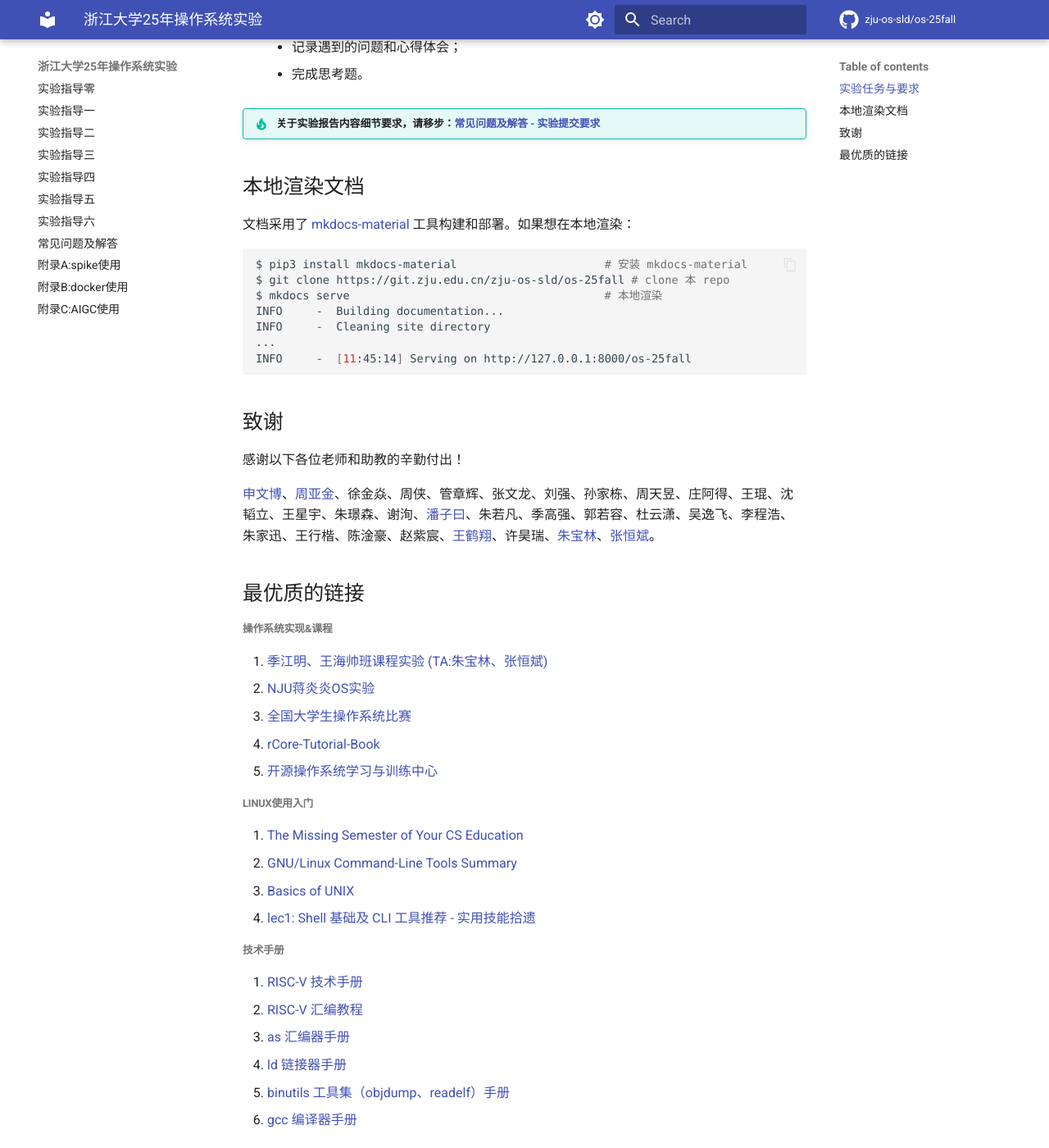
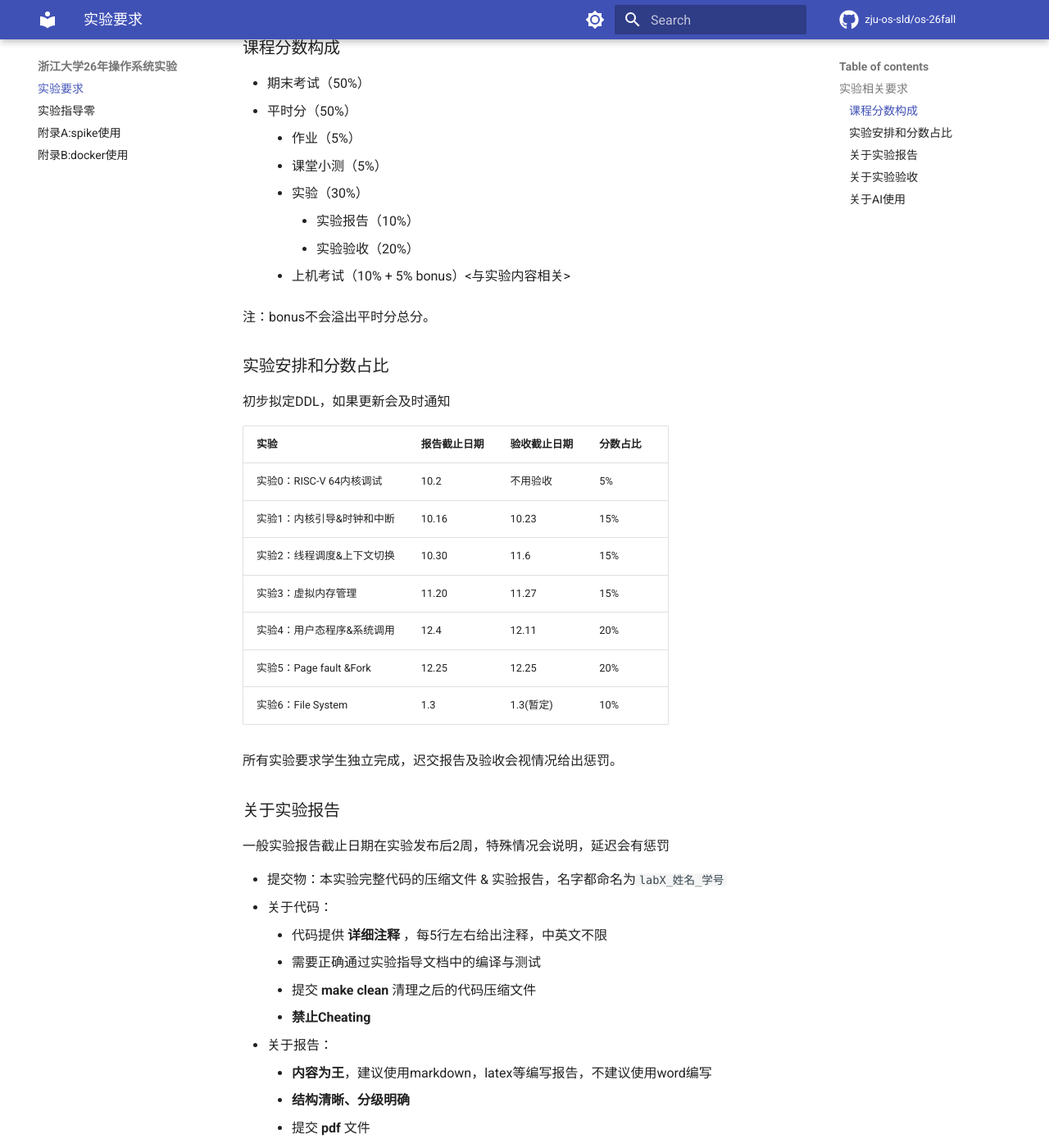
Before and after one commit to JY-GIEGIEGIE/OS-lab, an MkDocs documentation site: the page built from docs/index.md, in a window 1280 px wide and 1400 px high, scrolled down 378 px. Shown: the whole window at 82% size. Built offline with MkDocs 1.6.1 and Material for MkDocs 9.7.7, drawn with Linux system fonts in a browser that asks for light colours; some web fonts are replaced; some of the changed text lies outside the part shown.

Commit message:
feat: add index

````diff
--- a/docs/faq.md
+++ b/docs/faq.md
@@ -16,35 +16,6 @@
 
 !!! warning "禁止直接 fork 本课程的 github 仓库"
     本课程要求同学们严格遵循诚信守则，禁止同学之间互相抄袭实验代码。如需建立私人 github 仓库，请将本课程仓库 clone 到本地之后，上传到自己的 private repo。禁止直接 fork 本课程的 github 仓库或直接将本课程实验相关内容上传到任何 public repo。
-
-## 实验提交要求
-
-简而言之，学在浙大上需要出现 OS-323xxx-张三-LabX为名字的pdf、txt、zip文件。
-
-从lab1开始，实验提交时需要make clean后的代码压缩包和实验报告的两个文件；其中实验报告要求上传 **pdf文件** 和包含文字内容的 **txt文件** ， pdf 需要包含以下内容：
-
-<!-- - 实验内容及简要原理介绍 -->
-- 实验具体过程与代码实现
-- 实验结果与分析
-- 实验中遇到的问题及解决方法
-- 思考题与心得体会
-- 对实验指导的建议（可选）
-
-建议使用markdown、LaTeX(overleaf)编写报告，不建议使用word编写，更不能提交word文件
-
-!!! tip
-    - 在代码实现部分重点展示设计思路和核心部分代码即可，不需要大段粘贴代码和大片截图，可以将输出以文本形式保存并附在实验报告中提交
-        - 如要展示代码，需以非纯文本的形式展示（需要使用代码块）
-    - 思考题占有一定的分值，需要认真回答
-    - 请保持实验报告清晰、简洁
-    - 实验报告会被人类接收，建议在提交前手动检查，保证可阅读性
-
-提交的实验代码包有如下要求：
-
-- 能在解压后的文件夹下使用make run命令，生成vmlinux并启动qemu产生输出
-- 在压缩前记得清理中间文件，需要使用跨平台支持较好的zip做压缩处理
-
-按照上面的要求提交三个实验文件，保护一下卑微助教🙏~~不这么做容易导致改报告的TA对着一排100MB+的rar文件发愁~~
 
 ## 为什么我把 Linux 源码放在共享文件夹或 wsl2 的 `/mnt` 下编译不出来？
 
--- a/docs/index.md
+++ b/docs/index.md
@@ -1,78 +1,98 @@
-# 浙江大学25年操作系统实验
+# 前言
 
-本[仓库](https://git.zju.edu.cn/zju-os-sld/os-25fall)是浙江大学25年秋**操作系统**课程的教学仓库，包含所有实验文档和公开代码。实验文档已经部署在了[zju-git pages](https://zju-os-sld.pages.zjusct.io/os-25fall)上，方便大家阅读。
+本文档适用于李环、柳晴老师授课的班级，助教为任飞扬、徐浩然、卢梓玥。
 
-<!-- ```bash
-├── README.md
-├── docs/       # 实验文档
-├── mkdocs.yml
-└── src/        # 公开代码
-``` -->
+实验详细指导文档：https://zju-os-sld.pages.zjusct.io/os-26fall
+
+实验代码仓库：https://git.zju.edu.cn/zju-os-sld/os-26fall
+
+注：实验遵循本班教学要求来，不需要按照实验详细指导-常见问题及答疑-实验提交要求
+
+## 实验相关要求
+
+### 课程分数构成
+
+- 期末考试（50%）
+- 平时分（50%）
+    - 作业（5%）
+    - 课堂小测（5%）
+    - 实验（30%）
+        - 实验报告（10%）
+        - 实验验收（20%）
+    - 上机考试（10% + 5% bonus）<与实验内容相关>
+
+注：bonus不会溢出平时分总分。
+
+### 实验安排和分数占比
+
+初步拟定DDL，如果更新会及时通知
+
+| **实验**                        | **报告截止日期** | **验收截止日期** | **分数占比**                 |
+| --------------------------- | ------------ | ------------ | ------------------------ |
+| 实验0：RISC-V 64内核调试    |    10.2          |    不用验收    | 5%                       |
+| 实验1：内核引导&时钟和中断  |   10.16           |    10.23          | 15%                      |
+| 实验2：线程调度&上下文切换  |   10.30           |   11.6           | 15%                      |
+| 实验3：虚拟内存管理         |   11.20           |   11.27            | 15%                      |
+| 实验4：用户态程序&系统调用           |     12.4      |     12.11         | 20%                      |
+| 实验5：Page fault &Fork     |     12.25         |      12.25       | 20%                      |
+| 实验6：File System |    1.3          |    1.3(暂定)          | 10% |
+
+所有实验要求学生独立完成，迟交报告及验收会视情况给出惩罚。
+
+### 关于实验报告
+
+一般实验报告截止日期在实验发布后2周，特殊情况会说明，延迟会有惩罚
+
+- 提交物：本实验完整代码的压缩文件 & 实验报告，名字都命名为`labX_姓名_学号`
+- 关于代码：
+    - 代码提供 **详细注释** ，每5行左右给出注释，中英文不限
+    - 需要正确通过实验指导文档中的编译与测试
+    - 提交 **make clean** 清理之后的代码压缩文件
+    - **禁止Cheating**
+- 关于报告：
+    - **内容为王**，建议使用markdown，latex等编写报告，不建议使用word编写
+    - **结构清晰、分级明确**
+    - 提交 **pdf** 文件
+    - 不要遗漏讨论与心得以及思考题，这部分很重要
+
+- 报告具体内容要求包括：
+    - 实验具体过程与相应代码实现
+    - 实验结果与简要说明
+    - 讨论与心得（实验中遇到的问题以及解决方法、心得体悟）
+    - 思考题
+    - AI使用情况（明确指出使用了什么工具，如何使用）
+
+!!! tip
+    - 在实验具体过程与代码实现中展示 **实现步骤/思路** 和 **核心代码** 即可，不需要大段复制实验指导书的内容，也不需要大段粘贴代码和大片截图，过程讲清楚即可
+        - 如要展示代码，需以非纯文本的形式展示（需要使用代码块）
+
+> 注：实验0不需要进行代码的提交，只需要提交报告；其余实验需要提交代码和报告。
+
+最后，关于代码和报告，需要 **分开上传** ，即代码压缩文件加上报告，而不是一个压缩文件里面包含了代码和报告。
+
+### 关于实验验收
+
+一般验收截止日期在实验发布后三周之内的实验课，特殊情况会说明，延迟会有惩罚
+
+- **鼓励提前验收** ,防止大家都堵在某一周验收,提高验收效率
+- 验收时需要看代码运行的情况,建议提前把准备工作做好,提高效率
+- 验收会提问,关于代码细节,工具使用以及基础实验理解（包括但不限于实验指导中的问题）等等
+- 如果有实验问题需要线下提问，可以等到其他同学线下验收完成后再来
+- **不要根据以往的仓库做实验，实验会有变动**
+- 请主动拒绝cheat！！！
+- 另：今年有机考，请注意实验的理解！
 
 
+> 注：实验0不需要进行现场验收，其余实验均需要在实验课进行验收
 
-## 实验任务与要求
+### 关于AI使用
 
-- 请各位同学独立完成作业，任何抄袭行为都将使本次作业判为0分。
-- 在学在浙大中提交 pdf 格式的实验报告以及相应的实验资料：
-    - 记录实验过程并截图，并对每一步的命令以及结果进行必要的解释；
-    - 记录遇到的问题和心得体会；
-    - 完成思考题。
+鼓励同学们使用AI进行辅助编程，良好的使用方式有：
 
-!!! tip "关于实验报告内容细节要求，请移步：[常见问题及解答 - 实验提交要求](faq.md#_2)"
-
-## 本地渲染文档
-
-文档采用了 [mkdocs-material](https://squidfunk.github.io/mkdocs-material/) 工具构建和部署。如果想在本地渲染：
-
-```bash
-$ pip3 install mkdocs-material                      # 安装 mkdocs-material
-$ git clone https://git.zju.edu.cn/zju-os-sld/os-25fall # clone 本 repo
-$ mkdocs serve                                      # 本地渲染
-INFO     -  Building documentation...
-INFO     -  Cleaning site directory
-...
-INFO     -  [11:45:14] Serving on http://127.0.0.1:8000/os-25fall
-```
-
-
-## 致谢
-
-感谢以下各位老师和助教的辛勤付出！
-
-[申文博](https://wenboshen.org/)、[周亚金](https://yajin.org/)、徐金焱、周侠、管章辉、张文龙、刘强、孙家栋、周天昱、庄阿得、王琨、沈韬立、王星宇、朱璟森、谢洵、[潘子曰](https://pan-ziyue.github.io/)、朱若凡、季高强、郭若容、杜云潇、吴逸飞、李程浩、朱家迅、王行楷、陈淦豪、赵紫宸、[王鹤翔](https://tonycrane.cc)、许昊瑞、[朱宝林](https://github.com/bowling233)、[张恒斌](https://github.com/hharryz)。
-
-
-
-## 最优质的链接
-
-##### 操作系统实现&课程
-
-1. [季江明、王海帅班课程实验 (TA:朱宝林、张恒斌)](https://zju-os.github.io/doc/)
-2. [NJU蒋炎炎OS实验](https://jyywiki.cn/OS/2025/)
-3. [全国大学生操作系统比赛](https://github.com/oscomp)
-4. [rCore-Tutorial-Book](https://rcore-os.cn/rCore-Tutorial-Book-v3/)
-5. [开源操作系统学习与训练中心](https://github.com/LearningOS)
-
-##### Linux使用入门
-
-1. [The Missing Semester of Your CS Education](https://missing-semester-cn.github.io/2020/shell-tools)
-2. [GNU/Linux Command-Line Tools Summary](https://tldp.org/LDP/GNU-Linux-Tools-Summary/html/index.html)
-3. [Basics of UNIX](https://github.com/berkeley-scf/tutorial-unix-basics)
-4. [lec1: Shell 基础及 CLI 工具推荐 - 实用技能拾遗](https://slides.tonycrane.cc/PracticalSkillsTutorial/2023-fall-ckc/lec1/ )
-
-##### 技术手册
-
-1. [RISC-V 技术手册](https://riscv.atlassian.net/wiki/spaces/HOME/pages/16154769/RISC-V+Technical+Specifications)
-2. [RISC-V 汇编教程](https://riscv-programming.org/)
-3. [as 汇编器手册](https://sourceware.org/binutils/docs/as.html)
-4. [ld 链接器手册](https://sourceware.org/binutils/docs/ld.html)
-5. [binutils 工具集（objdump、readelf）手册](https://sourceware.org/binutils/docs/binutils.html)
-6.  [gcc 编译器手册](https://gcc.gnu.org/onlinedocs/)
-
-<!-- 往年实验仓库，有兴趣的可以提前推进度，~~别跟老师提~~
-
-[私藏的OS2024全套实验](https://github.com/JuniorSNy/zju-os-sld)
-[私藏的OS2023全套实验](https://github.com/JuniorSNy/os24fall-stu-full)
-
- -->
+- AI 辅助，我主导编写：我自己写大部分代码，只在遇到bug或不懂的地方请AI帮忙
+- 用 AI 学习编程概念：我主要用 AI 来学习语法、概念、算法原理，而不是直接写项目。
+- 和 AI 协同调试：我让 AI 帮我分析报错信息，提供解决思路，自己来修改代码。
+- 用 AI 梳理项目：我会让 AI 帮我梳理实验框架，厘清逻辑关系和流程。
+- 代码优化和重构：我会让 AI 帮我检查已有代码的性能、可读性，并提出优化建议。
+- 用 AI 辅助完善注释：我先自己写核心注释勾勒逻辑，再让 AI 补充细节说明，让注释更完整易懂。
+- 允许用AI辅助报告撰写，但不要丢弃人的主体地位，学会主导，理解与思考
--- a/mkdocs.yml
+++ b/mkdocs.yml
@@ -1,8 +1,8 @@
-site_name: 浙江大学25年操作系统实验
-site_url: https://zju-os-sld.pages.zjusct.io/os-25fall
+site_name: 浙江大学26年操作系统实验
+site_url: https://zju-os-sld.pages.zjusct.io/os-26fall
 site_dir: public # 设置 site_dir 配合 gitlab CI
-repo_url: https://git.zju.edu.cn/zju-os-sld/os-25fall
-repo_name: zju-os-sld/os-25fall
+repo_url: https://git.zju.edu.cn/zju-os-sld/os-26fall
+repo_name: zju-os-sld/os-26fall
 
 theme:
   name: material
@@ -31,17 +31,18 @@ theme:
     code: Cascadia
 
 nav:
+  - 实验要求: index.md
   - 实验指导零: lab0.md
-  - 实验指导一: lab1.md
-  - 实验指导二: lab2.md
-  - 实验指导三: lab3.md
-  - 实验指导四: lab4.md
-  - 实验指导五: lab5.md
-  - 实验指导六: lab6.md
-  - 常见问题及解答: faq.md
+  # - 实验指导一: lab1.md
+  # - 实验指导二: lab2.md
+  # - 实验指导三: lab3.md
+  # - 实验指导四: lab4.md
+  # - 实验指导五: lab5.md
+  # - 实验指导六: lab6.md
+  # - 常见问题及解答: faq.md
   - 附录A:spike使用: spike.md
   - 附录B:docker使用: docker.md
-  - 附录C:AIGC使用: aigc.md
+  # - 附录C:AIGC使用: aigc.md
 
 
 markdown_extensions:
````
Also changed, not shown: docs/lab0.md (+1 -6 lines).
